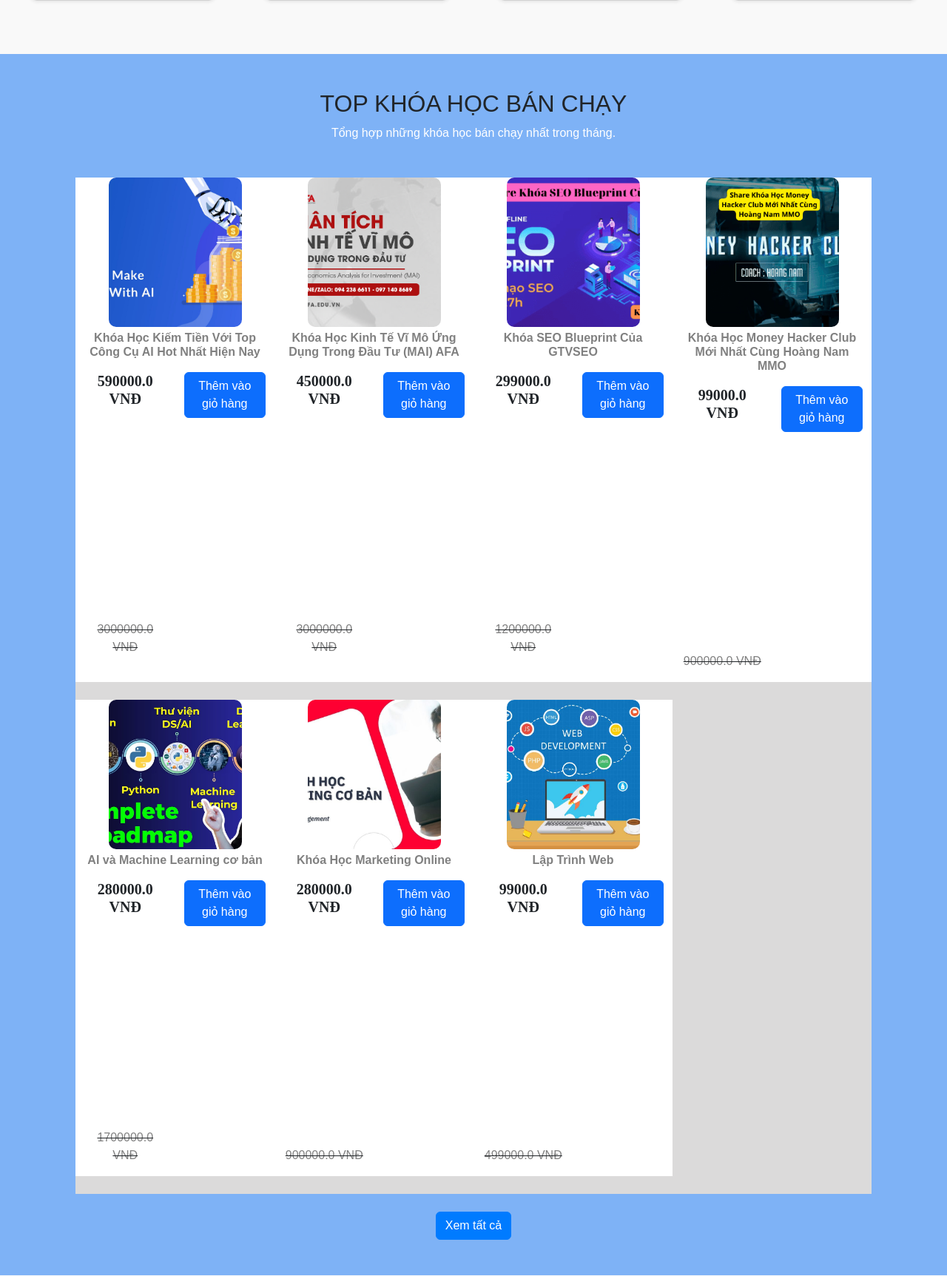
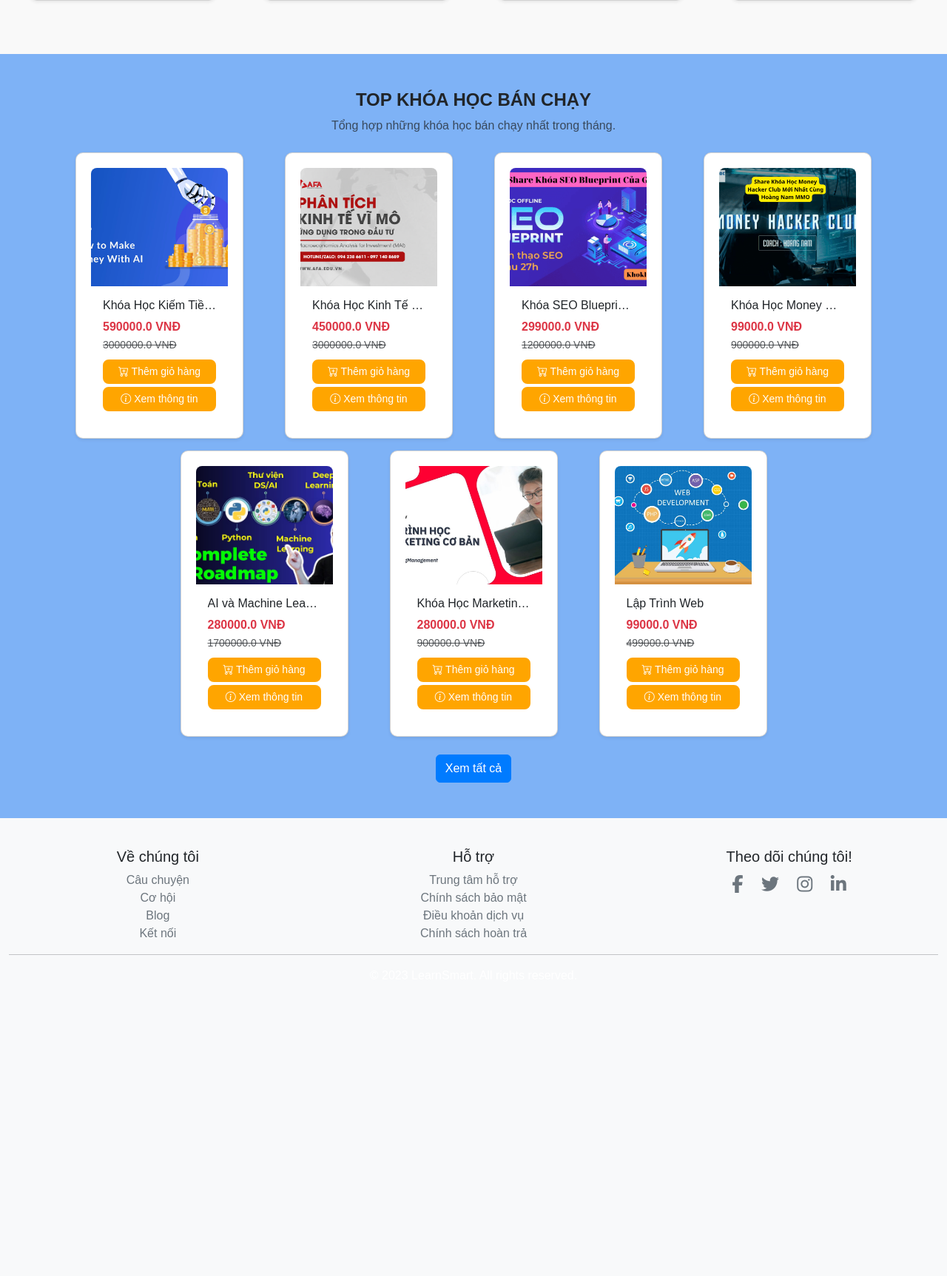
Before and after one commit to meosualichlam/OnlineCoursesWebsite, a Flask app: page / in a window 1280 px wide. Shown: the part 1324-3049 px from the top of the page at 74% size. After the commit the page ends 2615 px from the top, so only its background shows below. Run offline with Flask 3, Linux system fonts and the light colour scheme; tables that the repository leaves empty hold one stand-in row (values such as "Sample post"); some libraries are stand-ins or nearby versions.

Commit message:
them all_courses.html, sua home.html va search.html, them /all-courses trong views.py

```diff
--- a/website/templates/home.html
+++ b/website/templates/home.html
@@ -198,39 +198,41 @@
 <!-- Top khóa học bán chạy -->
 <div class="container my-5">
     <div class="text-center mb-4">
-        <h2>TOP KHÓA HỌC BÁN CHẠY</h2>
-        <p>Tổng hợp những khóa học bán chạy nhất trong tháng.</p>
+        <h4 class="fw-bold">TOP KHÓA HỌC BÁN CHẠY</h4>
+        <p class="text-muted">Tổng hợp những khóa học bán chạy nhất trong tháng.</p>
     </div>
-    <div class="container text-center mt-5">
-        <div class="row" style="margin: 8px; background-color: rgb(219, 218, 218);" id="column">
 
-            {% for item in items %}
-
-            <div class="col-md-3 mb-4" style="background-color: white;">
-                <img src="{{ item.product_picture }}" alt="{{ item.product_name }}" class="card-img-top" style="height: 202px; width: 180px; border-radius: 10px; object-fit: cover;">
-
-                <div class="row" style="margin-top: 5px;">
-                    <h6 style="color: gray; font-weight: 600;">{{ item.product_name }}</h6>
-                </div>
-
-                <div class="row" style="margin-top: 10px;">
-                    <div class="col">
-                        <h5 style="font-weight: 600; font-family: 'Times New Roman', Times, serif;">{{ item.current_price }} VNĐ</h5>
-                        {% if item.previous_price %}
-                            <strike><p style="color: gray;">{{ item.previous_price }} VNĐ</p></strike>
-                        {% endif %}
-                    </div>
-
-                    <div class="col text-end">
-                        <a href="/add-to-cart/{{ item.id }}" class="btn btn-primary">Thêm vào giỏ hàng</a>
+    <div class="row g-3 justify-content-center">
+        {% for item in items %}
+        <div class="col-6 col-sm-6 col-md-4 col-lg-3">
+            <div class="card h-100 shadow-sm">
+                <img src="{{ item.product_picture }}" class="card-img-top" alt="{{ item.product_name }}" style="height: 160px; object-fit: cover; border-top-left-radius: .5rem; border-top-right-radius: .5rem;">
+                <div class="card-body d-flex flex-column">
+                    <h6 class="card-title text-truncate" title="{{ item.product_name }}">{{ item.product_name }}</h6>
+                    <div class="mt-auto">
+                        <div class="mb-2">
+                            <span class="text-danger fw-bold">{{ item.current_price }} VNĐ</span><br>
+                            {% if item.previous_price %}
+                            <small class="text-muted"><del>{{ item.previous_price }} VNĐ</del></small>
+                            {% endif %}
+                        </div>
+                        <a href="/add-to-cart/{{ item.id }}" class="btn btn-sm btn-outline-primary w-100 mb-1">
+                            <i class="bi bi-cart-plus"></i> Thêm giỏ hàng
+                        </a>
+                        <a href="/all-courses" class="btn btn-sm btn-secondary w-100">
+                            <i class="bi bi-info-circle"></i> Xem thông tin
+                        </a>
                     </div>
                 </div>
             </div>
+        </div>
+        {% endfor %}
+    </div>
+    <div class="text-center mt-4">
+        <a href="/all-courses" class="btn btn-secondary">Xem tất cả</a>
+    </div>
+</div>
 
-            {% endfor %}
-
-        </div>
-    </div>
 
     <!-- <div class="row row-cols-1 row-cols-md-4 g-4">
         <div class="col">
@@ -313,9 +315,5 @@
             </div>
         </div>
     </div> -->
-    <div class="text-center mt-4">
-        <a href="/all-courses" class="btn btn-secondary">Xem tất cả</a>
-    </div>
-</div>
 
 {% endblock %}
--- a/website/views.py
+++ b/website/views.py
@@ -141,3 +141,9 @@ def search():
                            if current_user.is_authenticated else [])
     # same với cart
     return render_template('search.html')
+@views.route('/all-courses')
+def all_courses():
+    courses = Product.query.all()
+    return render_template('all_courses.html', courses=courses,
+                           cart=Cart.query.filter_by(customer_link=current_user.id).all()
+                           if current_user.is_authenticated else [])
```
Also changed, not shown: website/templates/all_courses.html (added, +72 -0 lines), website/templates/search.html (+34 -38 lines), instance/database.sqlite3.
